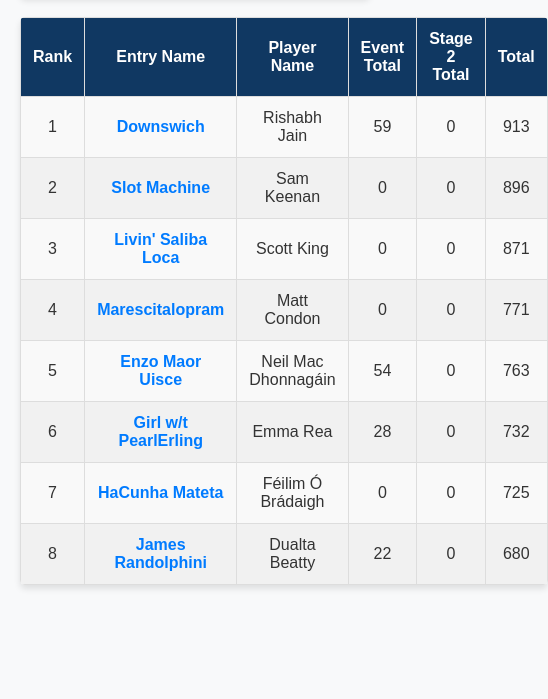
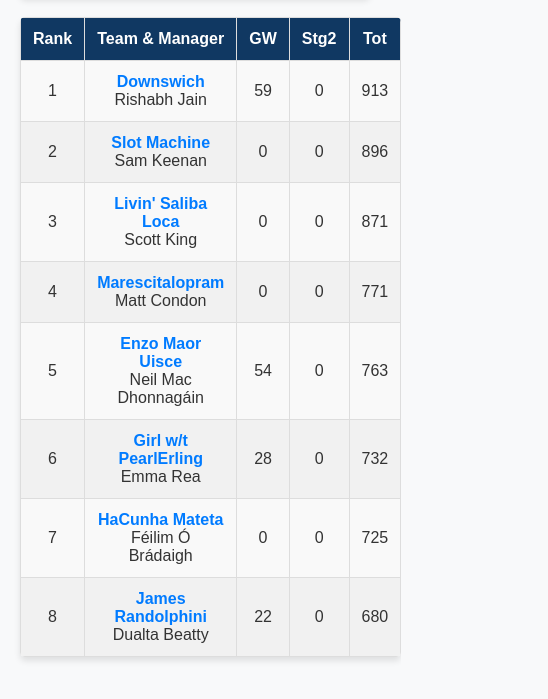
Before and after one commit to matt-condon/fpl-draft-league-table-aggregator, a plain HTML site: page ui/index.html in a window 390 px wide. Shown: the part 109-808 px from the top of the page, 548 px wide, since content can reach past the window. Drawn offline with Linux system fonts and the light colour scheme.

Commit message:
ui: mobile compatibility (#7)

```diff
--- a/ui/script.js
+++ b/ui/script.js
@@ -12,8 +12,8 @@ fetch(filePath)
                 <td>${entry.Rank}</td>
                 <td>
                     <a href="${entry.TeamUrl}">${entry.EntryName}</a>
+                    <div>${entry.PlayerName}</div>
                 </td>
-                <td>${entry.PlayerName}</td>
                 <td>${entry.EventTotal}</td>
                 <td>${entry.StageTwoTotal}</td>
                 <td>${entry.Total}</td>
--- a/ui/tables/live.html
+++ b/ui/tables/live.html
@@ -7,11 +7,10 @@
     <thead>
         <tr>
             <th>Rank</th>
-            <th>Entry Name</th>
-            <th>Player Name</th>
-            <th>Event Total</th>
-            <th>Stage 2 Total</th>
-            <th>Total</th>
+            <th>Team & Manager</th>
+            <th>GW</th>
+            <th>Stg2</th>
+            <th>Tot</th>
         </tr>
     </thead>
     <tbody>
```
